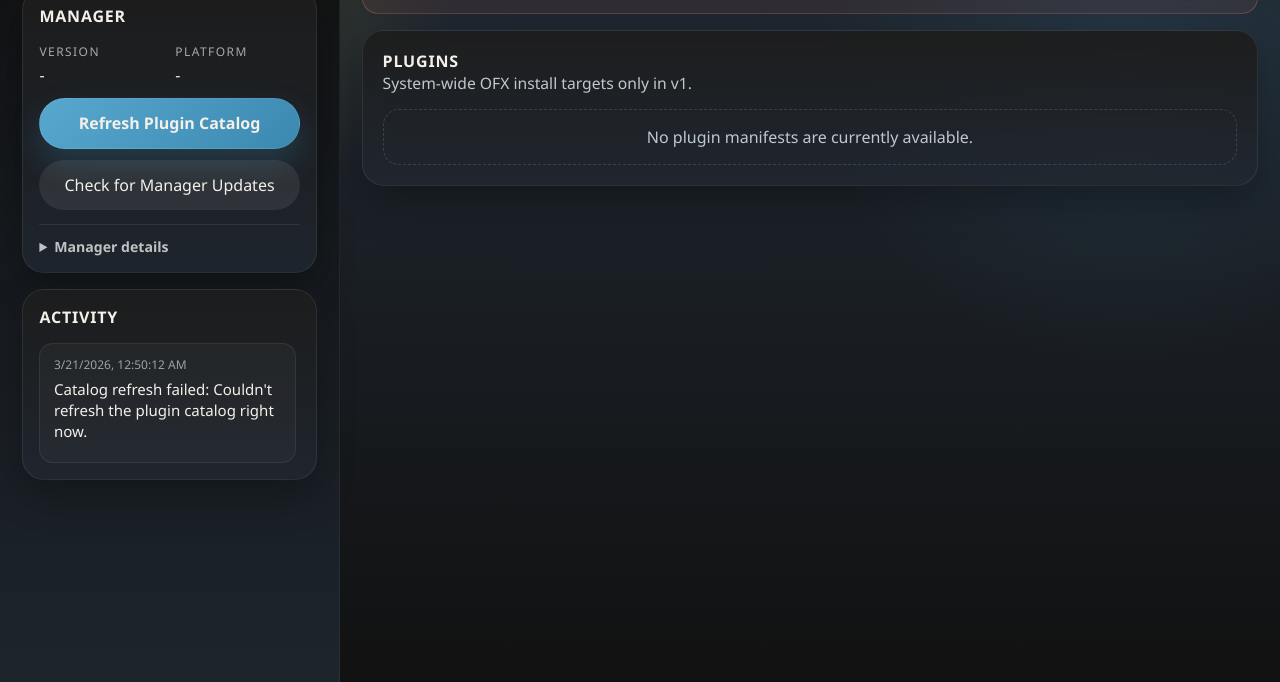
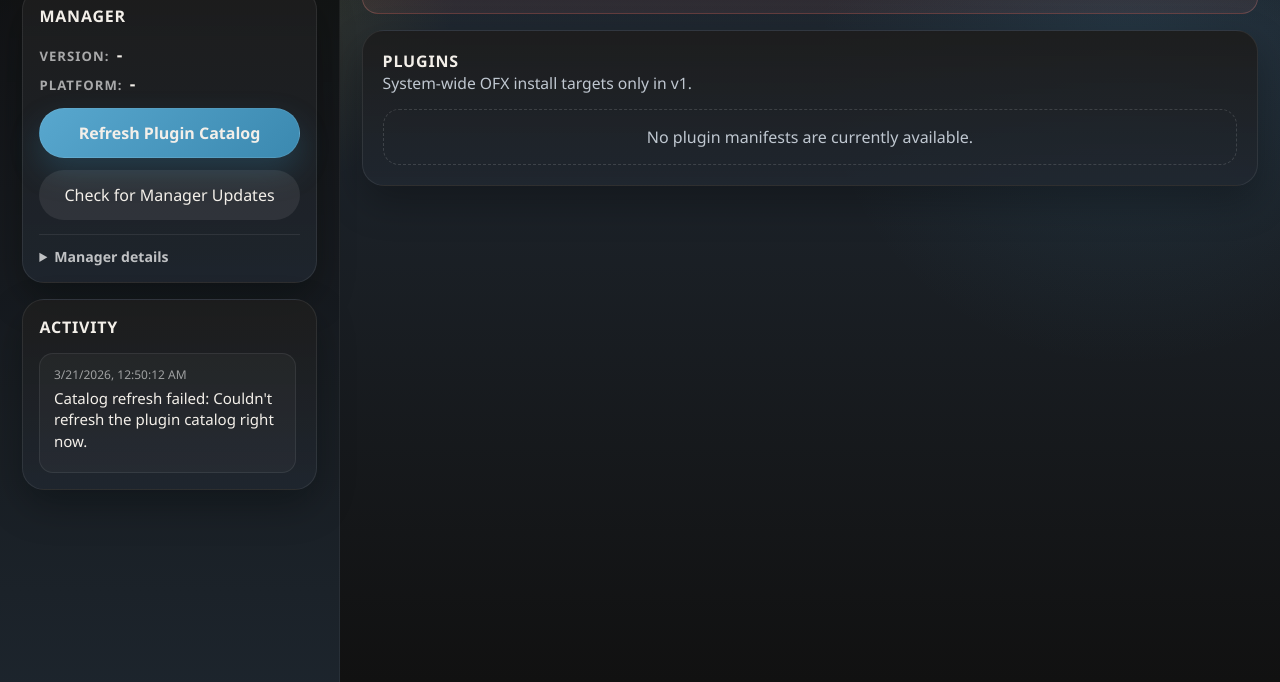
Before and after one commit to MoazElgabry/Moaz-Elgabry-plugins, a website built with Vite: page index.html in a window 1280 px wide. Shown: the part 118-800 px from the top of the page. Built offline with nearby package versions, Linux system fonts and the light colour scheme.

Commit message:
Refine manager summary layout for 0.1.4

```diff
--- a/index.html
+++ b/index.html
@@ -20,13 +20,13 @@
           <div class="panel-header">
             <h2>Manager</h2>
           </div>
-          <dl class="summary-grid manager-summary-grid">
-            <div>
-              <dt>Version</dt>
+          <dl class="manager-summary-list">
+            <div class="manager-summary-row">
+              <dt>Version:</dt>
               <dd id="manager-version">-</dd>
             </div>
-            <div>
-              <dt>Platform</dt>
+            <div class="manager-summary-row">
+              <dt>Platform:</dt>
               <dd id="manager-platform">-</dd>
             </div>
           </dl>
--- a/package.json
+++ b/package.json
@@ -1,7 +1,7 @@
 {
   "name": "moaz-elgabry-plugins",
   "private": true,
-  "version": "0.1.3",
+  "version": "0.1.4",
   "type": "module",
   "scripts": {
     "dev": "vite",
--- a/src-tauri/Cargo.toml
+++ b/src-tauri/Cargo.toml
@@ -1,6 +1,6 @@
 [package]
 name = "moaz-elgabry-plugins"
-version = "0.1.3"
+version = "0.1.4"
 edition = "2021"
 description = "Cross-platform desktop manager for Chromaspace and ME_OpenDRT"
 
--- a/src-tauri/tauri.conf.json
+++ b/src-tauri/tauri.conf.json
@@ -1,7 +1,7 @@
 {
   "$schema": "https://schema.tauri.app/config/2",
   "productName": "Moaz Elgabry Plugins",
-  "version": "0.1.3",
+  "version": "0.1.4",
   "identifier": "com.moazelgabry.pluginmanager",
   "build": {
     "beforeDevCommand": "npm run dev -- --host",
--- a/src/styles.css
+++ b/src/styles.css
@@ -230,6 +230,39 @@ h4 {
 
 .manager-summary-grid {
   margin-bottom: 0.8rem;
+}
+
+.manager-summary-list {
+  display: grid;
+  gap: 0.38rem;
+  margin: 0 0 0.85rem;
+}
+
+.manager-summary-row {
+  display: flex;
+  gap: 0.45rem;
+  align-items: baseline;
+  flex-wrap: wrap;
+}
+
+.manager-summary-row dt,
+.manager-summary-row dd {
+  margin: 0;
+  font-size: 1rem;
+}
+
+.manager-summary-row dt {
+  color: rgba(255, 255, 255, 0.62);
+  font-size: 0.82rem;
+  font-weight: 700;
+  letter-spacing: 0.08em;
+  text-transform: uppercase;
+}
+
+.manager-summary-row dd {
+  color: var(--text);
+  font-size: 1.08rem;
+  font-weight: 700;
 }
 
 .summary-grid dt {
```
Also changed, not shown: 1 other file.
